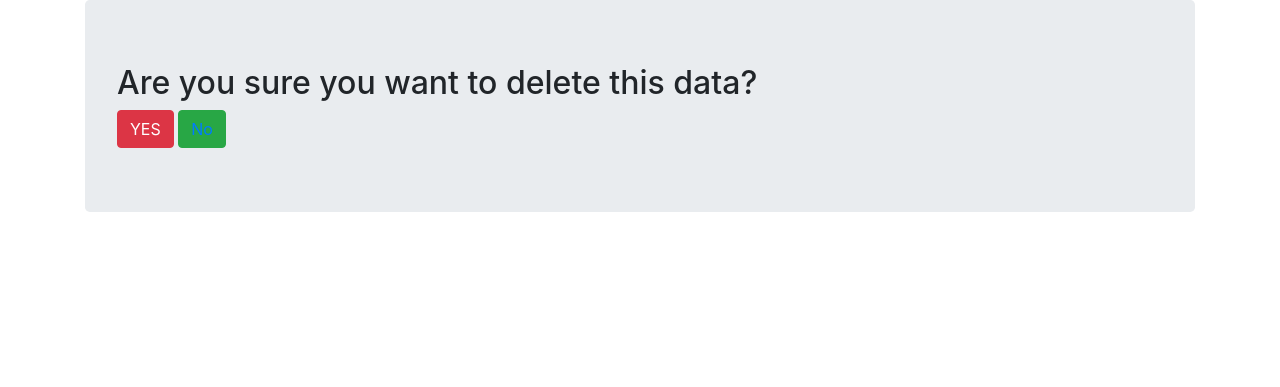
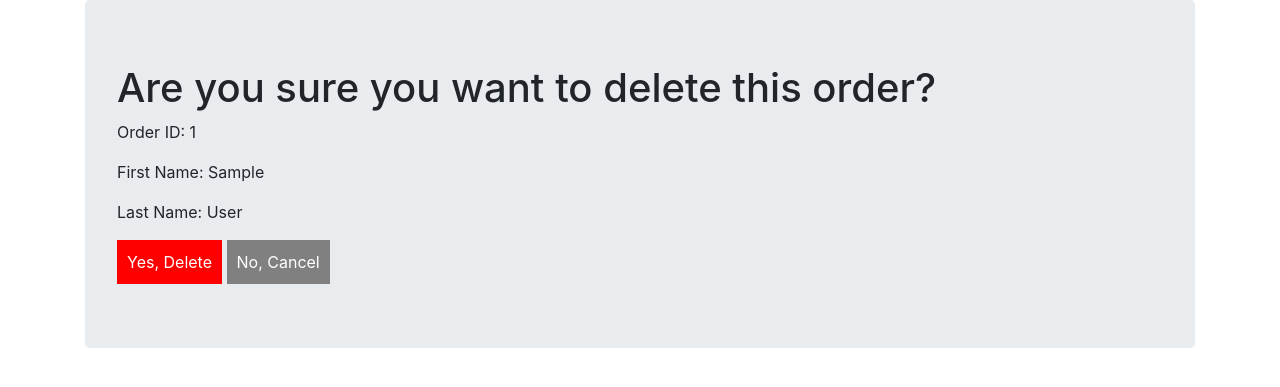
Before and after one commit to ALFAxxs/Django-CRUD, a Django app: page /delete/1 in a window 1280 px wide. Shown: the part 56-443 px from the top of the page. Run offline with Django 5.2, Linux system fonts and the light colour scheme; tables that the repository leaves empty hold one stand-in row (values such as "Sample post"); some libraries are stand-ins or nearby versions.

Commit message:
confirmation is changed

```diff
--- a/CRUD_based_on_forms/templates/crudapp/confirmation.html
+++ b/CRUD_based_on_forms/templates/crudapp/confirmation.html
@@ -8,9 +8,16 @@
     <div class="container">
         <form class="jumbotron" method="post">
             {% csrf_token %}
-            <h2>Are you sure you want to delete this data? </h2>
-            <input type="submit" value="YES" class="btn btn-danger">
-            <button class="btn btn-success"><a href="{% url 'show_url' %}">No</a></button>
+            <h1>Are you sure you want to delete this order?</h1>
+            <p>Order ID: {{ obj.id }}</p>
+            <p>First Name: {{ obj.fname }}</p>
+            <p>Last Name: {{ obj.lname }}</p>
+
+        <form method="post">
+            {% csrf_token %}
+            <button type="submit" name="confirm" style="background-color: red; color: white; padding: 10px; border: none;">Yes, Delete</button>
+            <button type="submit" name="cancel" style="background-color: gray; color: white; padding: 10px; border: none;">No, Cancel</button>
+        </form>
         </form>
     </div>
 {% endblock %}
--- a/CRUD_based_on_forms/views.py
+++ b/CRUD_based_on_forms/views.py
@@ -1,4 +1,4 @@
-from django.shortcuts import render, redirect
+from django.shortcuts import render, redirect, get_object_or_404
 from .forms import OrdersForm
 from .models import Orders
 
@@ -46,10 +46,14 @@ def UpdateOrderView(request, id):
 
 #Delete a Order (Delete View) Finally, let's create a view to delete a order in crudapp/views.py:
 def DeleteOrderView(request, id):
-    obj = Orders.objects.get(id=id)
+    # obj = Orders.objects.get(id=id)
+    obj = get_object_or_404(Orders, id=id)
     if request.method == 'POST':
-        obj.delete()
-        return redirect('show_url')
+        if 'confirm' in request.POST:
+            obj.delete()
+            return redirect('show_url')
+        else:
+            return redirect('show_url')
     template_name = 'crudapp/confirmation.html'
     context = {
         'obj': obj
```
